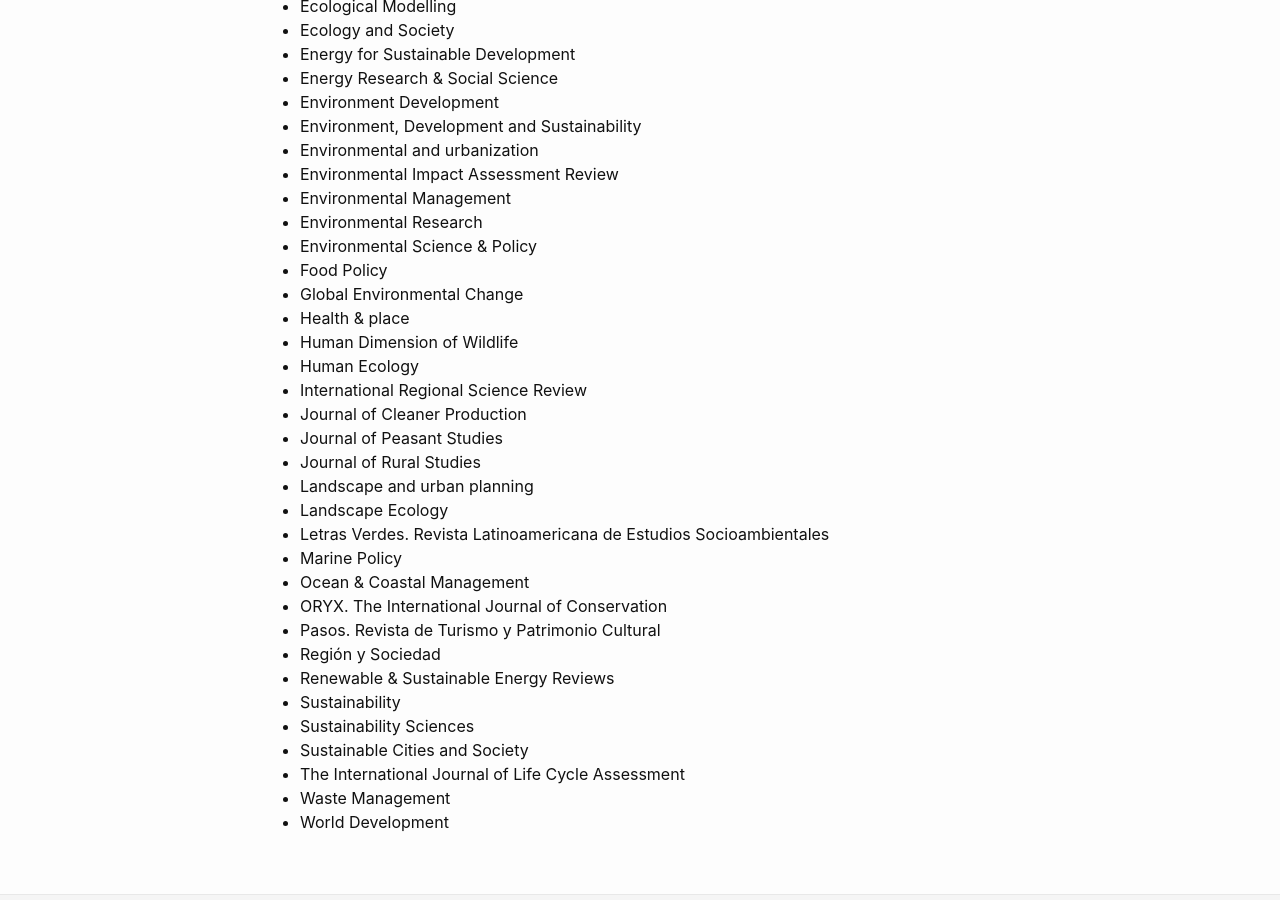
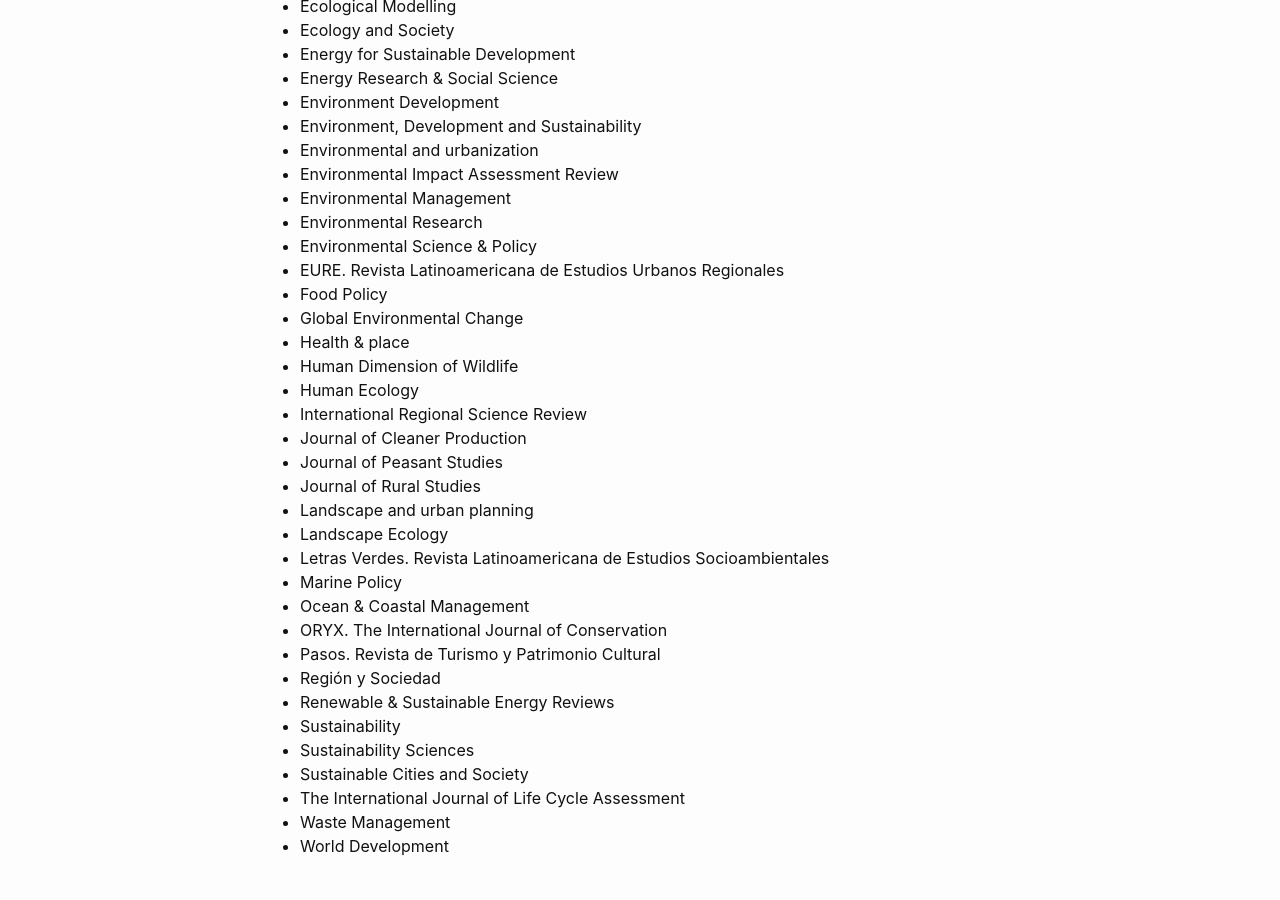
Before and after one commit to pcs-unam/pcs-unam.github.io, a Jekyll site: the page built from doctorado/catalogo_revistas.md, in a window 1280 px wide and 900 px high, scrolled down 534 px. Built offline with Jekyll 4.4.1, drawn with Linux system fonts in a browser that asks for light colours.

Commit message:
Se agregó revista EURE

```diff
--- a/doctorado/catalogo_revistas.md
+++ b/doctorado/catalogo_revistas.md
@@ -25,6 +25,7 @@
  - Environmental Management
  - Environmental Research
  - Environmental Science & Policy
+ - EURE. Revista Latinoamericana de Estudios Urbanos Regionales
  - Food Policy
  - Global Environmental Change
  - Health & place
```
